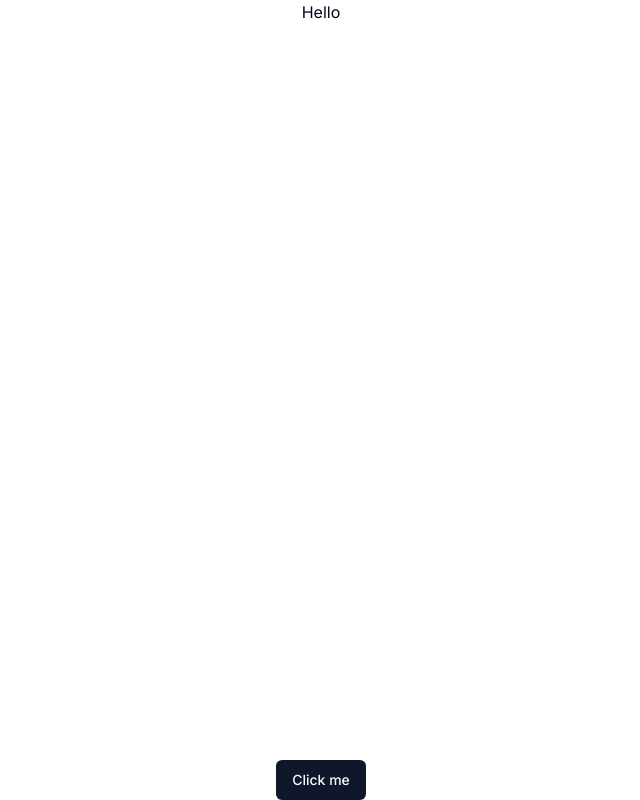
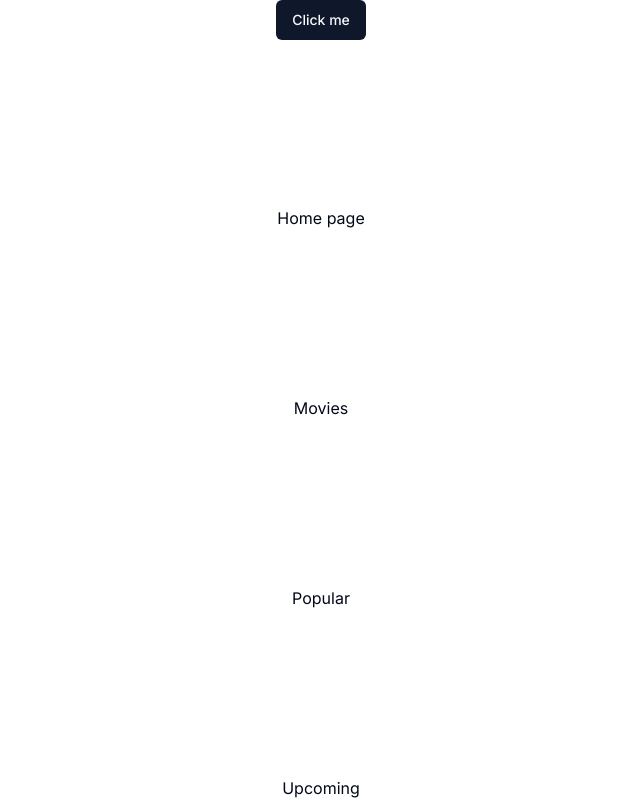
Before and after one commit to vienpt/nextjs-movie-friends, a Next.js app: page / in a window 1280 px wide. Shown: the whole page, without its empty margins (319-959 px from the left). Built offline with nearby package versions, Linux system fonts and the light colour scheme.

Commit message:
feat: add pages

```diff
--- /dev/null
+++ b/app/movie/[id]/page.tsx
@@ -0,0 +1,6 @@
+
+export default function MovieDetailPage() {
+    return (
+        <section>Movie detail page by id</section>
+    )
+}
--- /dev/null
+++ b/app/movie/page.tsx
@@ -0,0 +1,6 @@
+
+export default function MoviePage() {
+    return (
+        <section>Movie page</section>
+    )
+}
--- a/app/page.tsx
+++ b/app/page.tsx
@@ -1,10 +1,14 @@
 import {Button} from "@/components/ui/button";
+import Link from "next/link";
 
 export default function Home() {
   return (
     <main className="flex min-h-screen flex-col items-center justify-between">
-      Hello
         <Button>Click me</Button>
+        <Link href={'/'}>Home page</Link>
+        <Link href={'/movie'}>Movies</Link>
+        <Link href={'/popular'}>Popular</Link>
+        <Link href={'/upcoming'}>Upcoming</Link>
     </main>
   )
 }
--- /dev/null
+++ b/app/popular/page.tsx
@@ -0,0 +1,6 @@
+
+export default function PopularPage() {
+    return (
+        <section>Popular page</section>
+    )
+}
--- /dev/null
+++ b/app/upcoming/page.tsx
@@ -0,0 +1,7 @@
+
+
+export default function UpcomingPage() {
+    return (
+        <section>Upcoming Page</section>
+    )
+}
```
